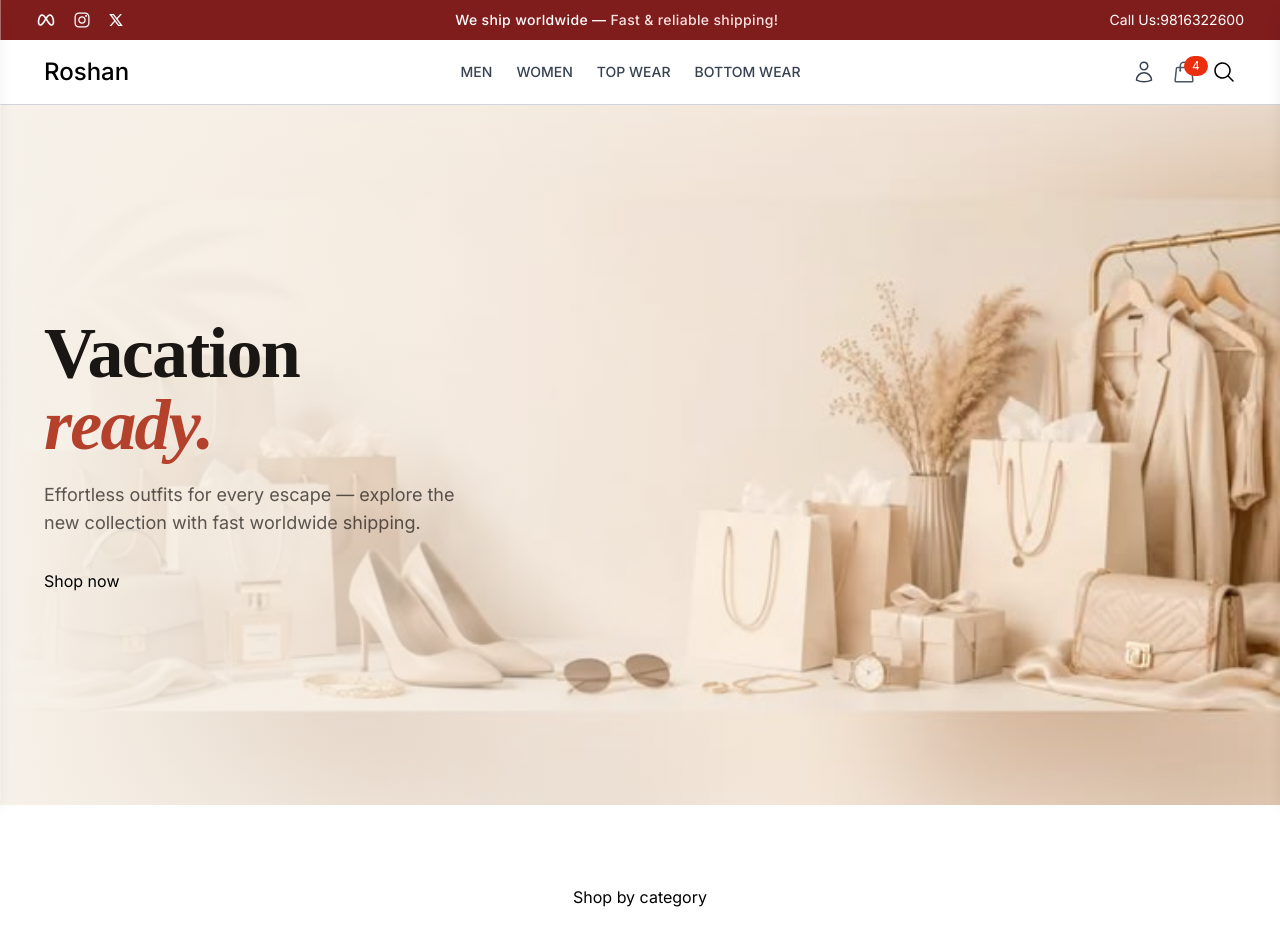
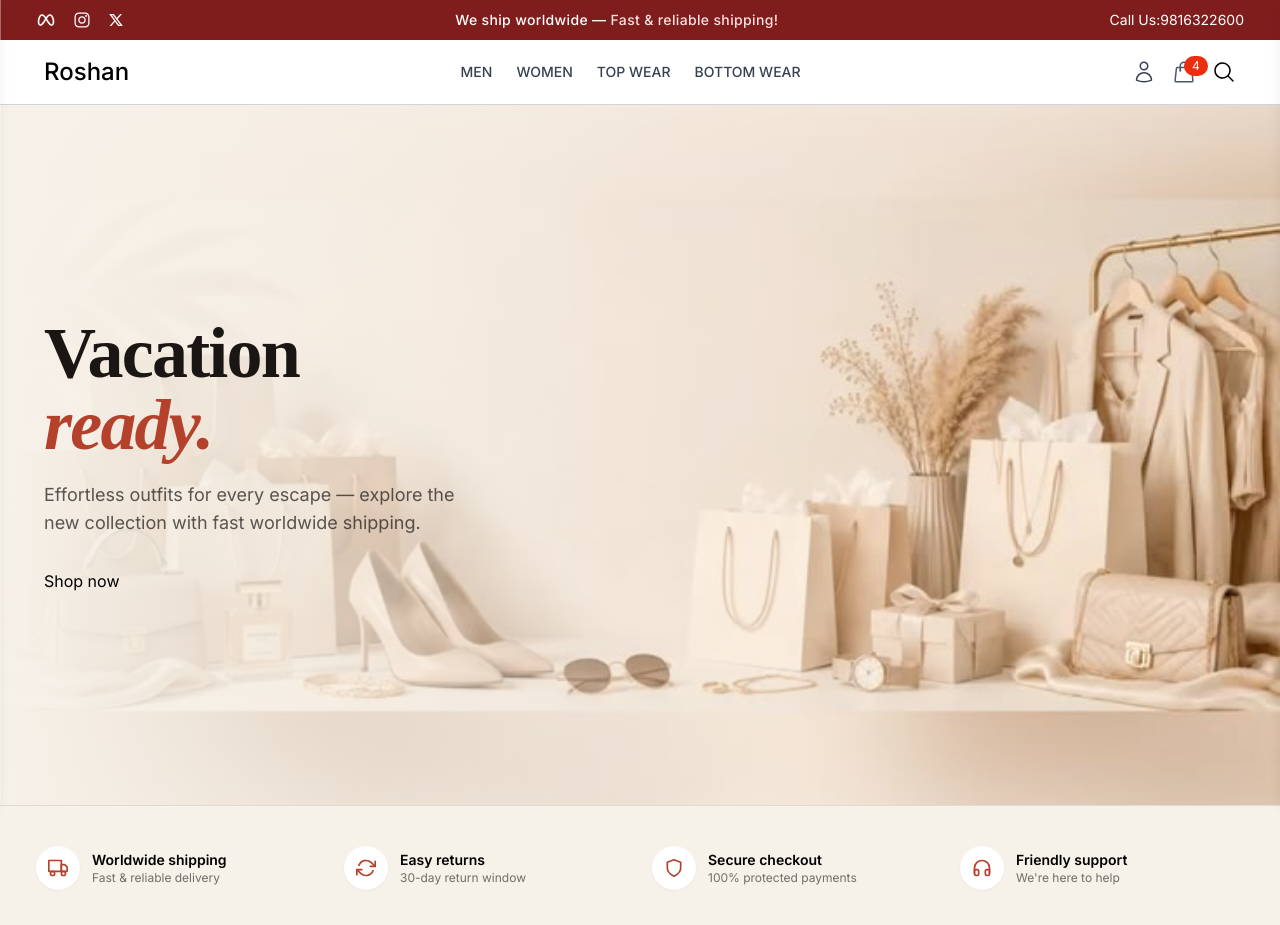
Before and after one commit to Roshan-khatri2063/clothing-ecom-store, a React (Vite) app in the folder frontend/: page / in a window 1280 px wide. Shown: the top 925 px of the page. Built offline with nearby package versions, Linux system fonts and the light colour scheme.

Commit message:
feat: implement PerksStrip and category header on homepage

```diff
--- /dev/null
+++ b/frontend/src/components/products/PerksStrip.jsx
@@ -0,0 +1,22 @@
+import { FiTruck, FiRefreshCw, FiShield, FiHeadphones } from "react-icons/fi";
+
+const perks = [
+  { Icon: FiTruck, title: "Worldwide shipping", text: "Fast & reliable delivery" },
+  { Icon: FiRefreshCw, title: "Easy returns", text: "30-day return window" },
+  { Icon: FiShield, title: "Secure checkout", text: "100% protected payments" },
+  { Icon: FiHeadphones, title: "Friendly support", text: "We're here to help" },
+];
+
+const PerksStrip = () => (
+  <section className="border-y border-ink/10 bg-cream">
+    <div className="container mx-auto grid grid-cols-2 gap-6 px-4 py-10 md:grid-cols-4">
+      {perks.map(({ Icon, title, text }) => (
+        <div key={title} className="flex items-center gap-3">
+          <span className="flex h-11 w-11 shrink-0 items-center justify-center rounded-full bg-white shadow-sm"><Icon className="h-5 w-5 text-accent" /></span>
+          <div><p className="text-sm font-semibold">{title}</p><p className="text-xs text-ink/60">{text}</p></div>
+        </div>
+      ))}
+    </div>
+  </section>
+);
+export default PerksStrip;
--- a/frontend/src/pages/Home.jsx
+++ b/frontend/src/pages/Home.jsx
@@ -1,13 +1,15 @@
 import Hero from "../components/layout/Hero"
 import GenderCollectionSection from "../components/products/GenderCollectionSection"
+import PerksStrip from "../components/products/PerksStrip";
 
 const Home = () => {
   return (
     <div>
         <Hero />
+        <PerksStrip />
         <GenderCollectionSection />
     </div>
   )
 }
 
-export default Home
+export default Home;
```
